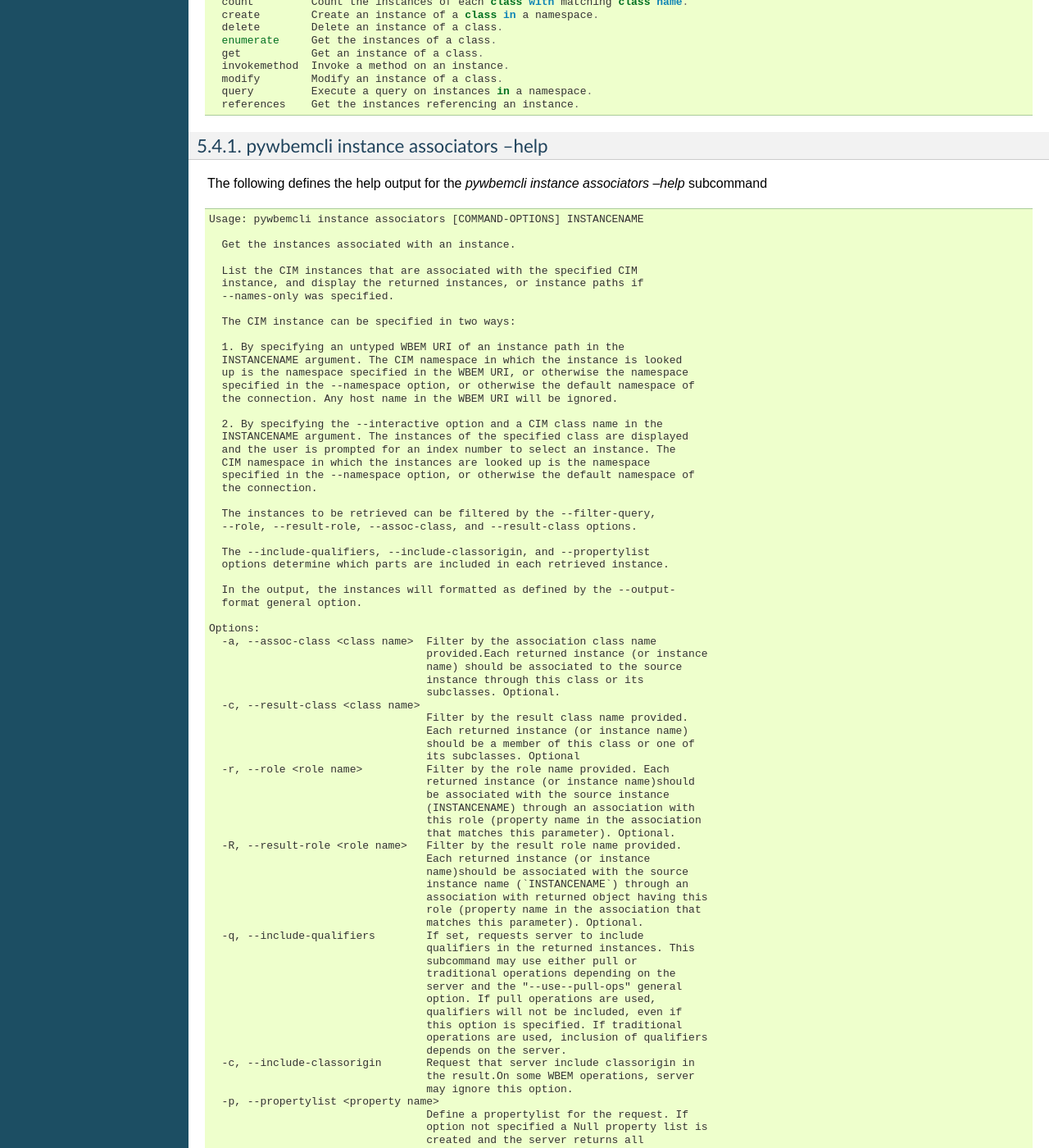
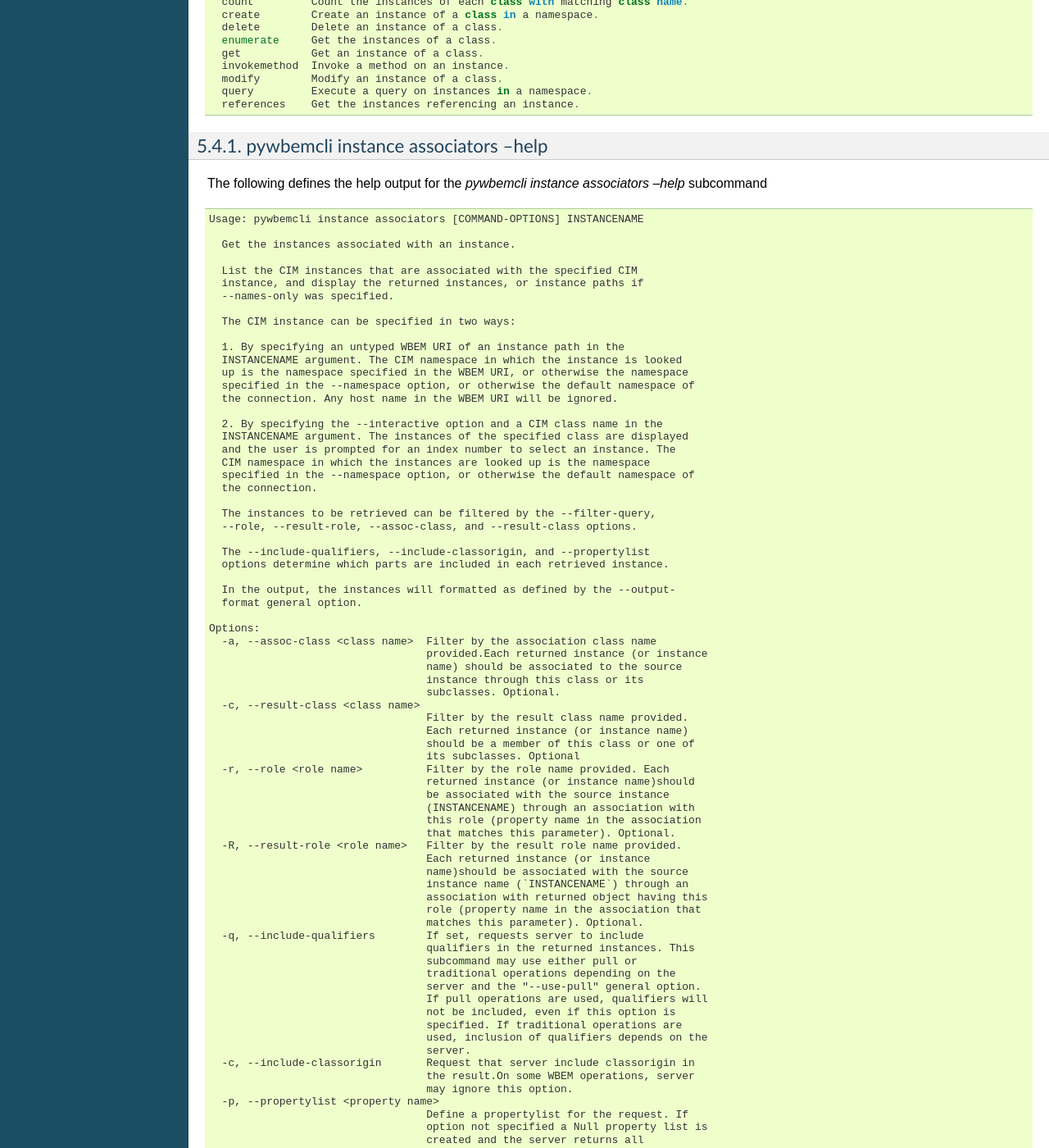
Before and after one commit to pywbem/pywbemtools, a Sphinx documentation site: the page built from docs/pywbemclicmdshelp.rst, in a window 1280 px wide and 1400 px high, scrolled down 14688 px. Shown: the whole window at 82% size. Built offline with Sphinx 7.4.7, drawn with Linux system fonts in a browser that asks for light colours; the version number could not be read and is left out; some of the changed text lies outside the part shown.

```diff
--- a/docs/pywbemclicmdshelp.rst
+++ b/docs/pywbemclicmdshelp.rst
@@ -130,7 +130,7 @@ The following defines the help output for the `pywbemcli  --help` subcommand
                                       pywbemcli to use only the traditional non-
                                       pull operations.
                                       * "either": pywbemcli trys
-                                      first pull and then  traditional operations.
+                                      first pull and then traditional operations.
                                       (EnvVar: PYWBEMCLI_USE_PULL) [Default:
                                       either]
       --pull-max-cnt INTEGER          Maximium object count of objects to be
@@ -440,8 +440,8 @@ The following defines the help output for the `pywbemcli class find --help` subc
         class find CIM_Foo
 
     Options:
-      -n, --namespace <name>  Namespace(s) to use for this operation. If defined
-                              only those namespaces are searched rather than all
+      -n, --namespace <name>  Namespace to use for this operation. If defined only
+                              those namespaces are searched rather than all
                               available namespaces. ex: -n root/interop -n
                               root/cimv2
       -h, --help              Show this message and exit.
@@ -1146,12 +1146,12 @@ The following defines the help output for the `pywbemcli instance associators --
                                       qualifiers in the returned instances. This
                                       subcommand may use either pull or
                                       traditional operations depending on the
-                                      server and the "--use--pull-ops" general
-                                      option. If pull operations are used,
-                                      qualifiers will not be included, even if
-                                      this option is specified. If traditional
-                                      operations are used, inclusion of qualifiers
-                                      depends on the server.
+                                      server and the "--use-pull" general option.
+                                      If pull operations are used, qualifiers will
+                                      not be included, even if this option is
+                                      specified. If traditional operations are
+                                      used, inclusion of qualifiers depends on the
+                                      server.
       -c, --include-classorigin       Request that server include classorigin in
                                       the result.On some WBEM operations, server
                                       may ignore this option.
@@ -1366,12 +1366,12 @@ The following defines the help output for the `pywbemcli instance enumerate --he
                                       qualifiers in the returned instances. This
                                       subcommand may use either pull or
                                       traditional operations depending on the
-                                      server and the "--use--pull-ops" general
-                                      option. If pull operations are used,
-                                      qualifiers will not be included, even if
-                                      this option is specified. If traditional
-                                      operations are used, inclusion of qualifiers
-                                      depends on the server.
+                                      server and the "--use-pull" general option.
+                                      If pull operations are used, qualifiers will
+                                      not be included, even if this option is
+                                      specified. If traditional operations are
+                                      used, inclusion of qualifiers depends on the
+                                      server.
       -c, --include-classorigin       Request that server include classorigin in
                                       the result.On some WBEM operations, server
                                       may ignore this option.
@@ -1691,12 +1690,12 @@ The following defines the help output for the `pywbemcli instance references --h
                                       qualifiers in the returned instances. This
                                       subcommand may use either pull or
                                       traditional operations depending on the
-                                      server and the "--use--pull-ops" general
-                                      option. If pull operations are used,
-                                      qualifiers will not be included, even if
-                                      this option is specified. If traditional
-                                      operations are used, inclusion of qualifiers
-                                      depends on the server.
+                                      server and the "--use-pull" general option.
+                                      If pull operations are used, qualifiers will
+                                      not be included, even if this option is
+                                      specified. If traditional operations are
+                                      used, inclusion of qualifiers depends on the
+                                      server.
       -c, --include-classorigin       Request that server include classorigin in
                                       the result.On some WBEM operations, server
                                       may ignore this option.
```
Also changed, not shown: other parts of docs/pywbemclicmdshelp.rst (+3 -4 lines), 9 other files.
